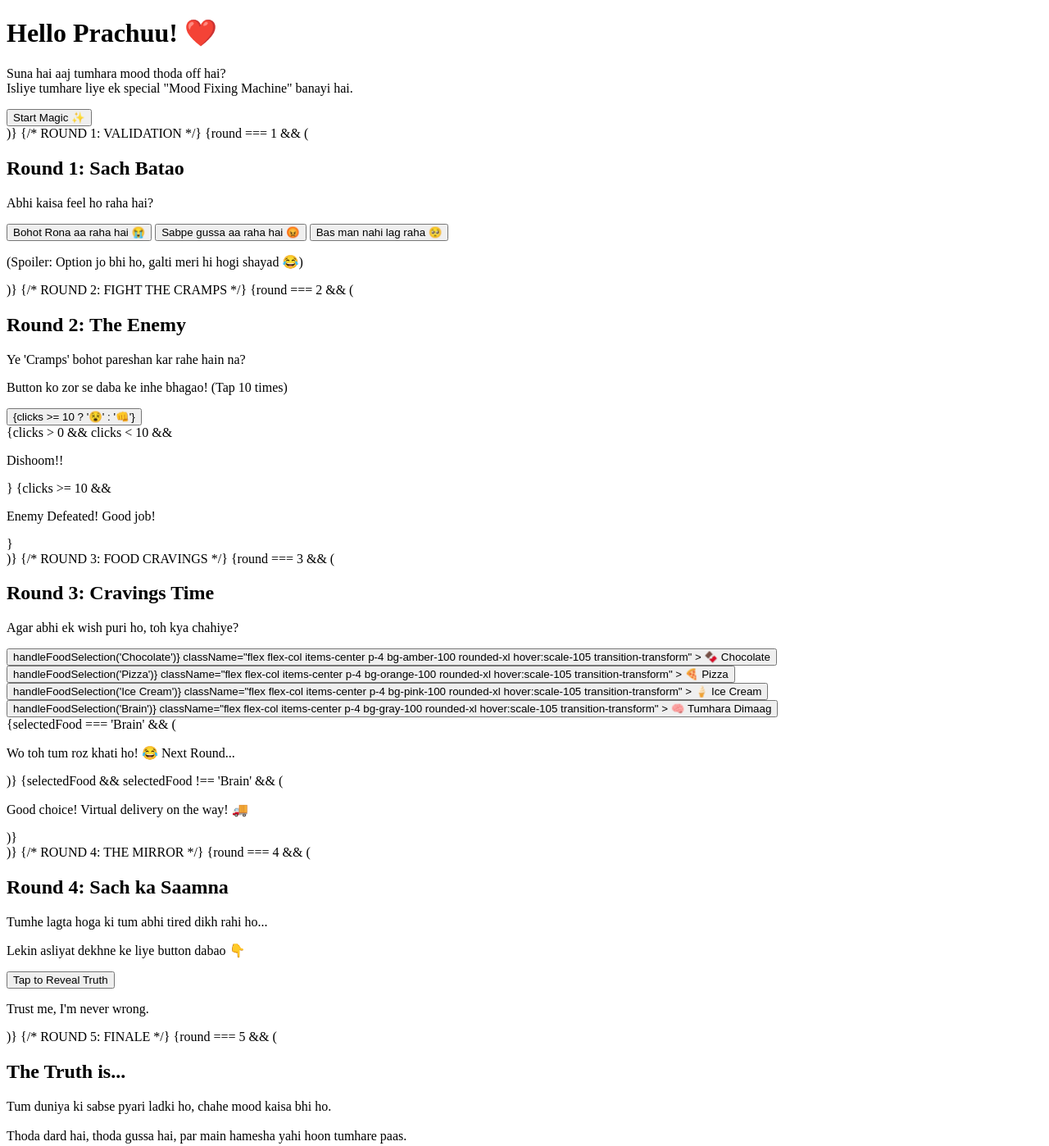
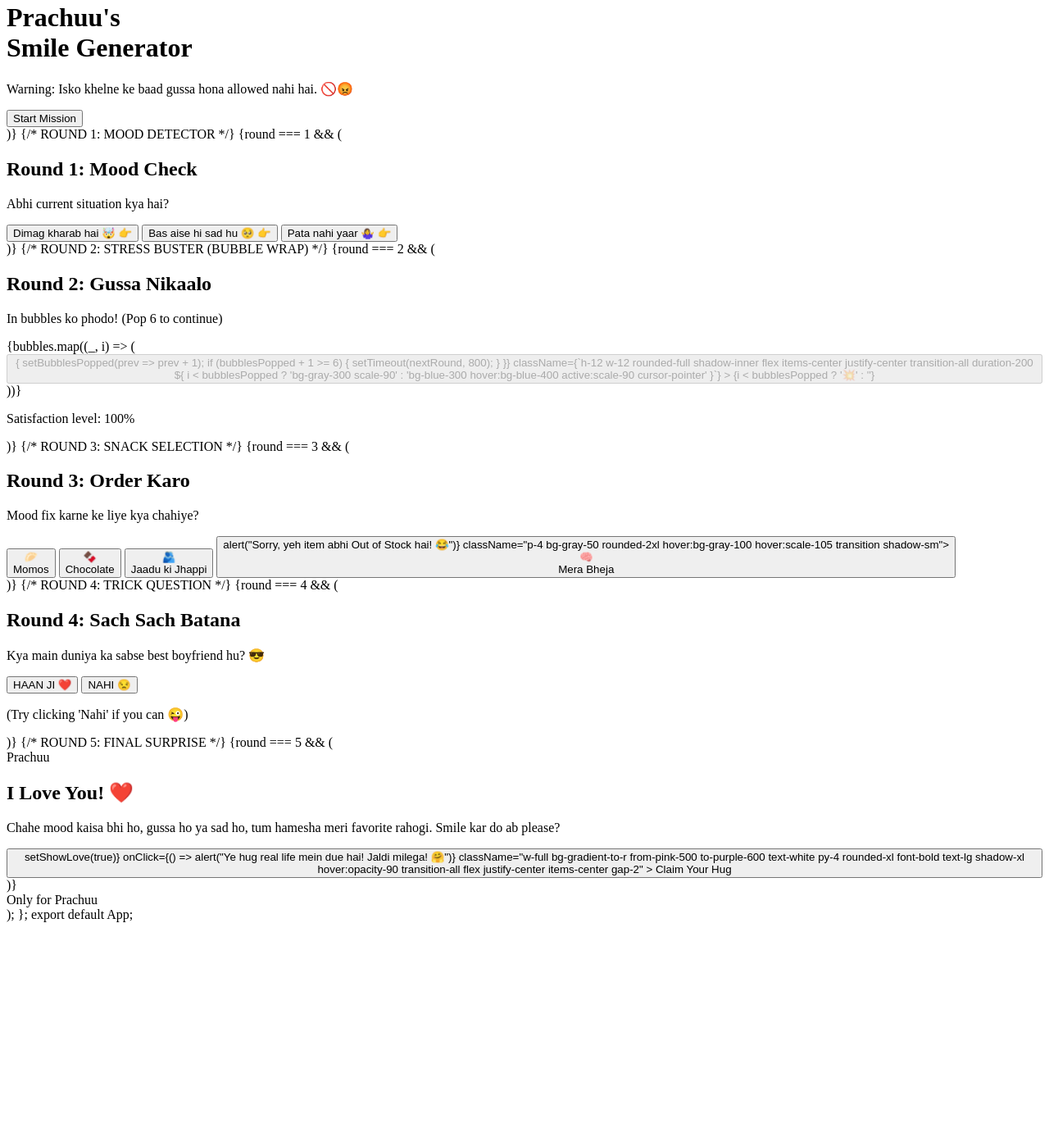
Before and after one commit to workforsumannn/SummuuPrachuuForever, a plain HTML site: page index.html in a window 1280 px wide. Shown: the part 152-1550 px from the top of the page at 82% size. After the commit the page ends 1285 px from the top, so only its background shows below. Drawn offline with Linux system fonts and the light colour scheme.

Commit message:
Update index.html

```diff
--- a/index.html
+++ b/index.html
@@ -1,216 +1,212 @@
-import React, { useState, useEffect } from 'react';
-import { Heart, Frown, Pizza, Sparkles, X, Gift, Coffee, CloudRain, Zap } from 'lucide-react';
+import React, { useState } from 'react';
+import { Heart, Sun, Coffee, Smile, Star, Gift, MessageCircle, Music, ArrowRight } from 'lucide-react';
 
-const PrachuuMoodFixer = () => {
+const App = () => {
   const [round, setRound] = useState(0);
-  const [clicks, setClicks] = useState(0);
-  const [showConfetti, setShowConfetti] = useState(false);
-  const [selectedFood, setSelectedFood] = useState(null);
+  const [bubblesPopped, setBubblesPopped] = useState(0);
+  const [noButtonPos, setNoButtonPos] = useState({ x: 0, y: 0 });
+  const [showLove, setShowLove] = useState(false);
 
-  // Round 0: Welcome Screen
-  // Round 1: Mood Meter (Validation)
-  // Round 2: Fight the Cramps (Clicker Game)
-  // Round 3: Food Cravings (Menu)
-  // Round 4: The Truth (Compliment)
-  // Round 5: Final Surprise (Love Note)
+  // Data for the Bubble Wrap Game
+  const bubbles = Array(12).fill(0);
 
   const nextRound = () => setRound(prev => prev + 1);
 
-  const handleCrampPunch = () => {
-    const newClicks = clicks + 1;
-    setClicks(newClicks);
-    if (newClicks >= 10) {
-      setTimeout(nextRound, 500);
-    }
-  };
-
-  const handleFoodSelection = (food) => {
-    setSelectedFood(food);
-    setTimeout(nextRound, 1500);
+  // Logic for the running "No" button in Round 4
+  const moveNoButton = () => {
+    const x = Math.random() * 200 - 100; // Random X movement
+    const y = Math.random() * 100 - 50;  // Random Y movement
+    setNoButtonPos({ x, y });
   };
 
   return (
-    <div className="min-h-screen bg-pink-50 flex flex-col items-center justify-center p-4 font-sans text-gray-800 relative overflow-hidden">
+    <div className="min-h-screen bg-pink-50 flex flex-col items-center justify-center p-4 font-sans text-gray-800 relative overflow-hidden select-none">
 
-      {/* Background Decor */}
-      <div className="absolute top-10 left-10 text-pink-200 animate-pulse"><Heart size={40} /></div>
-      <div className="absolute bottom-10 right-10 text-pink-200 animate-bounce"><Heart size={40} /></div>
+      {/* Floating Background Elements */}
+      <div className="absolute top-10 left-10 text-yellow-400 animate-spin-slow"><Sun size={50} /></div>
+      <div className="absolute bottom-20 right-10 text-pink-300 animate-bounce"><Heart size={40} /></div>
+      <div className="absolute top-1/2 left-5 text-purple-300 opacity-50"><Star size={30} /></div>
 
-      <div className="bg-white/80 backdrop-blur-md rounded-2xl shadow-xl p-6 w-full max-w-md border-4 border-pink-200 min-h-[400px] flex flex-col items-center justify-center text-center transition-all duration-500">
+      <div className="bg-white rounded-3xl shadow-2xl p-8 w-full max-w-md border-4 border-pink-100 relative z-10 transition-all duration-500 min-h-[450px] flex flex-col items-center justify-center text-center">
 
-        {/* PROGRESS BAR */}
-        <div className="w-full h-2 bg-gray-100 rounded-full mb-6 absolute top-0 left-0">
+        {/* Progress Bar */}
+        <div className="absolute top-0 left-0 w-full h-2 bg-gray-100 rounded-t-3xl overflow-hidden">
           <div
-            className="h-full bg-pink-500 rounded-full transition-all duration-500"
+            className="h-full bg-gradient-to-r from-pink-400 to-purple-500 transition-all duration-500"
             style={{ width: `${(round / 5) * 100}%` }}
           ></div>
         </div>
 
-        {/* ROUND 0: WELCOME */}
+        {/* ROUND 0: INTRO */}
         {round === 0 && (
           <div className="space-y-6 animate-fade-in">
-            <h1 className="text-3xl font-bold text-pink-600">Hello Prachuu! ❤️</h1>
-            <p className="text-lg text-gray-600">
-              Suna hai aaj tumhara mood thoda off hai?
-              <br/>
-              Isliye tumhare liye ek special "Mood Fixing Machine" banayi hai.
+            <div className="bg-pink-100 p-4 rounded-full inline-block mb-2">
+              <Smile size={48} className="text-pink-500" />
+            </div>
+            <h1 className="text-3xl font-extrabold text-gray-800">Prachuu's <br/> <span className="text-pink-500">Smile Generator</span></h1>
+            <p className="text-gray-500 text-lg">
+              Warning: Isko khelne ke baad gussa hona allowed nahi hai. 🚫😡
             </p>
             <button
               onClick={nextRound}
-              className="bg-pink-500 text-white px-8 py-3 rounded-full font-bold text-lg shadow-lg hover:bg-pink-600 transform hover:scale-105 transition-all"
+              className="bg-pink-500 hover:bg-pink-600 text-white px-8 py-3 rounded-full font-bold text-xl shadow-lg transform transition hover:scale-105 active:scale-95 flex items-center gap-2 mx-auto"
             >
-              Start Magic ✨
+              Start Mission <ArrowRight size={20} />
             </button>
           </div>
         )}
 
-        {/* ROUND 1: VALIDATION */}
+        {/* ROUND 1: MOOD DETECTOR */}
         {round === 1 && (
-          <div className="space-y-6 animate-fade-in">
-            <h2 className="text-2xl font-bold text-pink-500">Round 1: Sach Batao</h2>
-            <p className="text-lg">Abhi kaisa feel ho raha hai?</p>
+          <div className="space-y-6 w-full animate-fade-in">
+            <h2 className="text-2xl font-bold text-purple-600">Round 1: Mood Check</h2>
+            <p className="text-gray-600">Abhi current situation kya hai?</p>
 
-            <div className="grid grid-cols-1 gap-3 w-full">
-              <button onClick={nextRound} className="p-3 border-2 border-pink-200 rounded-xl hover:bg-pink-100 transition-colors flex items-center justify-center gap-2">
-                <CloudRain size={20} /> Bohot Rona aa raha hai 😭
+            <div className="grid gap-3 w-full">
+              <button onClick={nextRound} className="p-4 bg-red-50 border-2 border-red-100 rounded-xl hover:bg-red-100 transition flex items-center justify-between group">
+                <span className="font-semibold text-red-700">Dimag kharab hai 🤯</span>
+                <span className="opacity-0 group-hover:opacity-100">👉</span>
               </button>
-              <button onClick={nextRound} className="p-3 border-2 border-pink-200 rounded-xl hover:bg-pink-100 transition-colors flex items-center justify-center gap-2">
-                <Zap size={20} /> Sabpe gussa aa raha hai 😡
+              <button onClick={nextRound} className="p-4 bg-blue-50 border-2 border-blue-100 rounded-xl hover:bg-blue-100 transition flex items-center justify-between group">
+                <span className="font-semibold text-blue-700">Bas aise hi sad hu 🥺</span>
+                <span className="opacity-0 group-hover:opacity-100">👉</span>
               </button>
-              <button onClick={nextRound} className="p-3 border-2 border-pink-200 rounded-xl hover:bg-pink-100 transition-colors flex items-center justify-center gap-2">
-                <Frown size={20} /> Bas man nahi lag raha 🥺
+              <button onClick={nextRound} className="p-4 bg-green-50 border-2 border-green-100 rounded-xl hover:bg-green-100 transition flex items-center justify-between group">
+                <span className="font-semibold text-green-700">Pata nahi yaar 🤷‍♀️</span>
+                <span className="opacity-0 group-hover:opacity-100">👉</span>
               </button>
             </div>
-            <p className="text-xs text-gray-400 mt-4">(Spoiler: Option jo bhi ho, galti meri hi hogi shayad 😂)</p>
           </div>
         )}
 
-        {/* ROUND 2: FIGHT THE CRAMPS */}
+        {/* ROUND 2: STRESS BUSTER (BUBBLE WRAP) */}
         {round === 2 && (
-          <div className="space-y-6 animate-fade-in">
-            <h2 className="text-2xl font-bold text-red-500">Round 2: The Enemy</h2>
-            <p className="text-lg">Ye 'Cramps' bohot pareshan kar rahe hain na?</p>
-            <p className="text-sm text-gray-500">Button ko zor se daba ke inhe bhagao! (Tap 10 times)</p>
+          <div className="space-y-4 w-full animate-fade-in">
+            <h2 className="text-2xl font-bold text-blue-500">Round 2: Gussa Nikaalo</h2>
+            <p className="text-sm text-gray-500">In bubbles ko phodo! (Pop 6 to continue)</p>
 
+            <div className="grid grid-cols-4 gap-3 p-4 bg-gray-100 rounded-xl">
+              {bubbles.map((_, i) => (
                 <button
-              onClick={handleCrampPunch}
-              className="w-32 h-32 rounded-full bg-red-100 border-4 border-red-500 flex items-center justify-center text-4xl shadow-inner active:scale-90 transition-transform select-none cursor-pointer"
+                  key={i}
+                  disabled={i < bubblesPopped}
+                  onClick={() => {
+                    setBubblesPopped(prev => prev + 1);
+                    if (bubblesPopped + 1 >= 6) {
+                      setTimeout(nextRound, 800);
+                    }
+                  }}
+                  className={`h-12 w-12 rounded-full shadow-inner flex items-center justify-center transition-all duration-200 ${
+                    i < bubblesPopped
+                      ? 'bg-gray-300 scale-90'
+                      : 'bg-blue-300 hover:bg-blue-400 active:scale-90 cursor-pointer'
+                  }`}
                 >
-              {clicks >= 10 ? '😵' : '👊'}
+                  {i < bubblesPopped ? '💥' : ''}
                 </button>
-
-            <div className="w-full bg-gray-200 rounded-full h-4 mt-4">
-              <div
-                className="bg-red-500 h-4 rounded-full transition-all duration-100"
-                style={{ width: `${(clicks / 10) * 100}%` }}
-              ></div>
+              ))}
             </div>
-            {clicks > 0 && clicks < 10 && <p className="font-bold text-red-400">Dishoom!!</p>}
-            {clicks >= 10 && <p className="font-bold text-green-500">Enemy Defeated! Good job!</p>}
+            <p className="text-xs text-gray-400">Satisfaction level: 100%</p>
           </div>
         )}
 
-        {/* ROUND 3: FOOD CRAVINGS */}
+        {/* ROUND 3: SNACK SELECTION */}
         {round === 3 && (
-          <div className="space-y-4 animate-fade-in w-full">
-            <h2 className="text-2xl font-bold text-orange-500">Round 3: Cravings Time</h2>
-            <p>Agar abhi ek wish puri ho, toh kya chahiye?</p>
+          <div className="space-y-4 w-full animate-fade-in">
+            <h2 className="text-2xl font-bold text-orange-500">Round 3: Order Karo</h2>
+            <p className="text-gray-600">Mood fix karne ke liye kya chahiye?</p>
 
-            <div className="grid grid-cols-2 gap-4 mt-4">
+            <div className="grid grid-cols-2 gap-4">
+              <button onClick={nextRound} className="p-4 bg-yellow-50 rounded-2xl hover:bg-yellow-100 hover:scale-105 transition shadow-sm">
+                <div className="text-4xl mb-2">🥟</div>
+                <div className="font-bold text-yellow-800">Momos</div>
+              </button>
+              <button onClick={nextRound} className="p-4 bg-amber-50 rounded-2xl hover:bg-amber-100 hover:scale-105 transition shadow-sm">
+                <div className="text-4xl mb-2">🍫</div>
+                <div className="font-bold text-amber-800">Chocolate</div>
+              </button>
+              <button onClick={nextRound} className="p-4 bg-pink-50 rounded-2xl hover:bg-pink-100 hover:scale-105 transition shadow-sm">
+                <div className="text-4xl mb-2">🫂</div>
+                <div className="font-bold text-pink-800">Jaadu ki Jhappi</div>
+              </button>
+              <button onClick={() => alert("Sorry, yeh item abhi Out of Stock hai! 😂")} className="p-4 bg-gray-50 rounded-2xl hover:bg-gray-100 hover:scale-105 transition shadow-sm">
+                <div className="text-4xl mb-2">🧠</div>
+                <div className="font-bold text-gray-800">Mera Bheja</div>
+              </button>
+            </div>
+          </div>
+        )}
+
+        {/* ROUND 4: TRICK QUESTION */}
+        {round === 4 && (
+          <div className="space-y-6 w-full animate-fade-in">
+            <h2 className="text-2xl font-bold text-pink-600">Round 4: Sach Sach Batana</h2>
+            <p className="text-lg font-medium">Kya main duniya ka sabse best boyfriend hu? 😎</p>
+
+            <div className="relative h-24 w-full flex justify-center items-center gap-8 mt-4">
               <button
-                onClick={() => handleFoodSelection('Chocolate')}
-                className="flex flex-col items-center p-4 bg-amber-100 rounded-xl hover:scale-105 transition-transform"
+                onClick={nextRound}
+                className="bg-green-500 text-white px-8 py-3 rounded-full font-bold shadow-lg hover:bg-green-600 active:scale-95 transition z-20"
               >
-                <span className="text-4xl mb-2">🍫</span>
-                <span className="font-semibold text-amber-800">Chocolate</span>
+                HAAN JI ❤️
               </button>
 
               <button
-                onClick={() => handleFoodSelection('Pizza')}
-                className="flex flex-col items-center p-4 bg-orange-100 rounded-xl hover:scale-105 transition-transform"
+                onMouseEnter={moveNoButton}
+                onClick={moveNoButton}
+                style={{
+                  transform: `translate(${noButtonPos.x}px, ${noButtonPos.y}px)`,
+                  transition: 'all 0.2s ease-out'
+                }}
+                className="bg-red-400 text-white px-8 py-3 rounded-full font-bold shadow-lg absolute z-10"
               >
-                <span className="text-4xl mb-2">🍕</span>
-                <span className="font-semibold text-orange-800">Pizza</span>
-              </button>
-
-              <button
-                onClick={() => handleFoodSelection('Ice Cream')}
-                className="flex flex-col items-center p-4 bg-pink-100 rounded-xl hover:scale-105 transition-transform"
-              >
-                <span className="text-4xl mb-2">🍦</span>
-                <span className="font-semibold text-pink-800">Ice Cream</span>
-              </button>
-
-              <button
-                onClick={() => handleFoodSelection('Brain')}
-                className="flex flex-col items-center p-4 bg-gray-100 rounded-xl hover:scale-105 transition-transform"
-              >
-                <span className="text-4xl mb-2">🧠</span>
-                <span className="font-semibold text-gray-800">Tumhara Dimaag</span>
+                NAHI 😒
               </button>
             </div>
-
-            {selectedFood === 'Brain' && (
-              <p className="text-red-500 font-bold animate-pulse">Wo toh tum roz khati ho! 😂 Next Round...</p>
-            )}
-            {selectedFood && selectedFood !== 'Brain' && (
-              <p className="text-green-500 font-bold">Good choice! Virtual delivery on the way! 🚚</p>
-            )}
+            <p className="text-xs text-gray-400 mt-8">(Try clicking 'Nahi' if you can 😜)</p>
           </div>
         )}
 
-        {/* ROUND 4: THE MIRROR */}
-        {round === 4 && (
-          <div className="space-y-6 animate-fade-in">
-            <h2 className="text-2xl font-bold text-purple-500">Round 4: Sach ka Saamna</h2>
-            <p className="text-lg">Tumhe lagta hoga ki tum abhi tired dikh rahi ho...</p>
-            <p className="text-sm text-gray-500">Lekin asliyat dekhne ke liye button dabao 👇</p>
+        {/* ROUND 5: FINAL SURPRISE */}
+        {round === 5 && (
+          <div className="space-y-6 animate-fade-in flex flex-col items-center w-full">
+            <div className="relative">
+              <Heart
+                size={100}
+                fill={showLove ? "#ec4899" : "none"}
+                className={`text-pink-500 transition-all duration-1000 ${showLove ? 'scale-125 animate-pulse' : 'scale-100'}`}
+              />
+              <div className="absolute top-1/2 left-1/2 transform -translate-x-1/2 -translate-y-1/2 text-white font-bold text-xl">
+                Prachuu
+              </div>
+            </div>
 
-            <div className="relative group">
+            <h2 className="text-3xl font-bold text-gray-800">I Love You! ❤️</h2>
+
+            <div className="bg-pink-50 p-6 rounded-2xl text-left shadow-inner w-full">
+              <p className="text-gray-700 leading-relaxed font-medium">
+                Chahe mood kaisa bhi ho, gussa ho ya sad ho, tum hamesha meri favorite rahogi.
+                Smile kar do ab please?
+              </p>
+            </div>
+
             <button
-                onClick={nextRound}
-                className="bg-gradient-to-r from-purple-400 to-pink-500 text-white px-6 py-12 rounded-lg font-bold text-xl shadow-xl w-64 transform transition-all duration-500 hover:rotate-y-180"
+              onMouseEnter={() => setShowLove(true)}
+              onClick={() => alert("Ye hug real life mein due hai! Jaldi milega! 🤗")}
+              className="w-full bg-gradient-to-r from-pink-500 to-purple-600 text-white py-4 rounded-xl font-bold text-lg shadow-xl hover:opacity-90 transition-all flex justify-center items-center gap-2"
             >
-                Tap to Reveal Truth
+              <Gift size={24} /> Claim Your Hug
             </button>
-            </div>
-            <p className="text-xs text-gray-400">Trust me, I'm never wrong.</p>
           </div>
         )}
 
-        {/* ROUND 5: FINALE */}
-        {round === 5 && (
-          <div className="space-y-6 animate-fade-in flex flex-col items-center">
-            <h2 className="text-3xl font-bold text-pink-600">The Truth is...</h2>
-
-            <div className="bg-pink-100 p-6 rounded-2xl rotate-1 shadow-lg max-w-xs">
-              <p className="text-lg font-medium text-gray-800 leading-relaxed">
-                Tum duniya ki sabse pyari ladki ho, chahe mood kaisa bhi ho.
-                <br/><br/>
-                Thoda dard hai, thoda gussa hai, par main hamesha yahi hoon tumhare paas.
-              </p>
       </div>
 
-            <div className="flex gap-2 text-4xl animate-bounce mt-4">
-              ❤️ 🥔 😘
-            </div>
-
-            <button
-              className="mt-6 bg-green-500 text-white px-8 py-3 rounded-full font-bold shadow-lg hover:bg-green-600 active:scale-95 transition-all flex items-center gap-2"
-              onClick={() => alert("Virtual Hug Sent! 🤗")}
-            >
-              <Gift size={20} /> Receive Virtual Hug
-            </button>
-
-             <p className="text-xs text-gray-400 mt-8">
-               Made with love for Prachuu
-             </p>
-          </div>
-        )}
-
+      <div className="mt-8 text-pink-300 text-sm font-semibold tracking-widest uppercase">
+        Only for Prachuu
       </div>
     </div>
   );
 };
 
-export default PrachuuMoodFixer;
+export default App;
```
Lines whose indentation alone changed are shown as unchanged.
